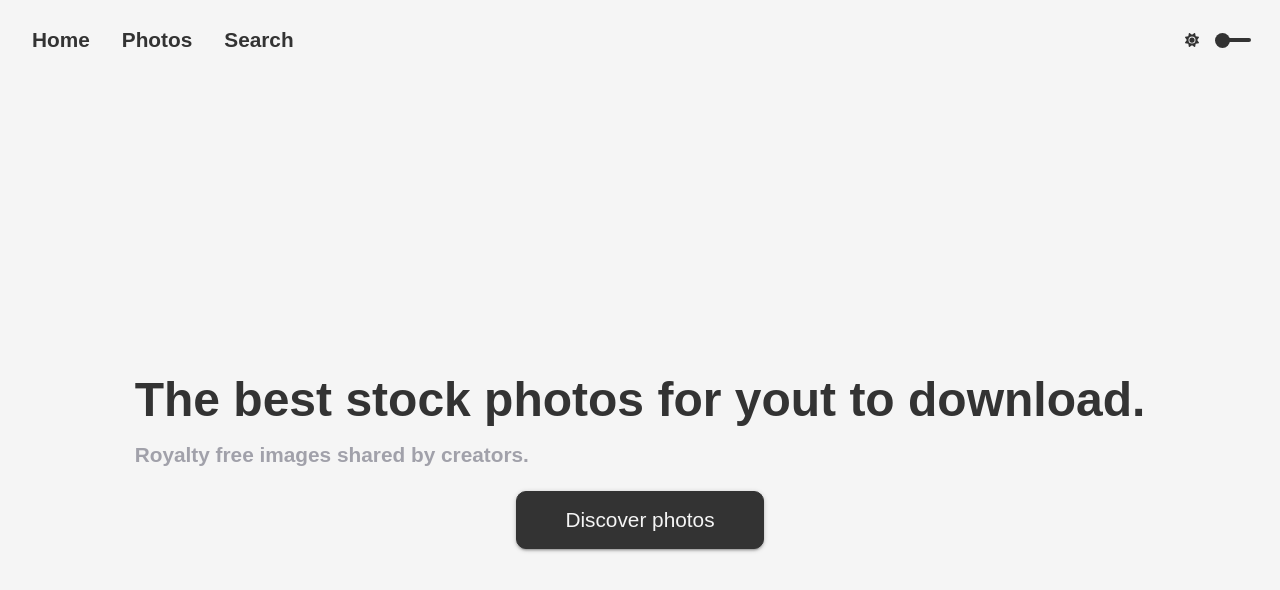
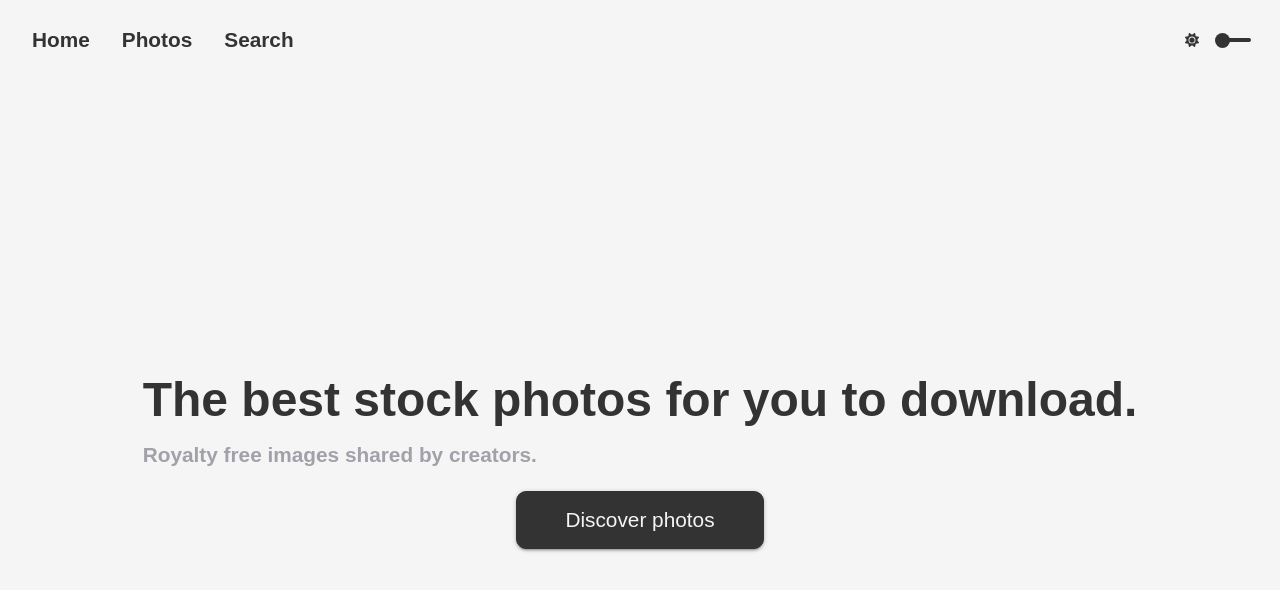
Before and after one commit to brunovdsa/photoApp, a Next.js app: page / in a window 1280 px wide. Shown: the top 590 px of the page. Built offline with nearby package versions, Linux system fonts and the light colour scheme.

Commit message:
orthography fixed on home page main title

```diff
--- a/pages/index.js
+++ b/pages/index.js
@@ -18,7 +18,7 @@ export default function Home() {
       </Head>
 
       <TitleContainer>
-        <Title>The best stock photos for yout to download.</Title>
+        <Title>The best stock photos for you to download.</Title>
         <Description>Royalty free images shared by creators.</Description>
       </TitleContainer>
       <ButtonContainer>
```
